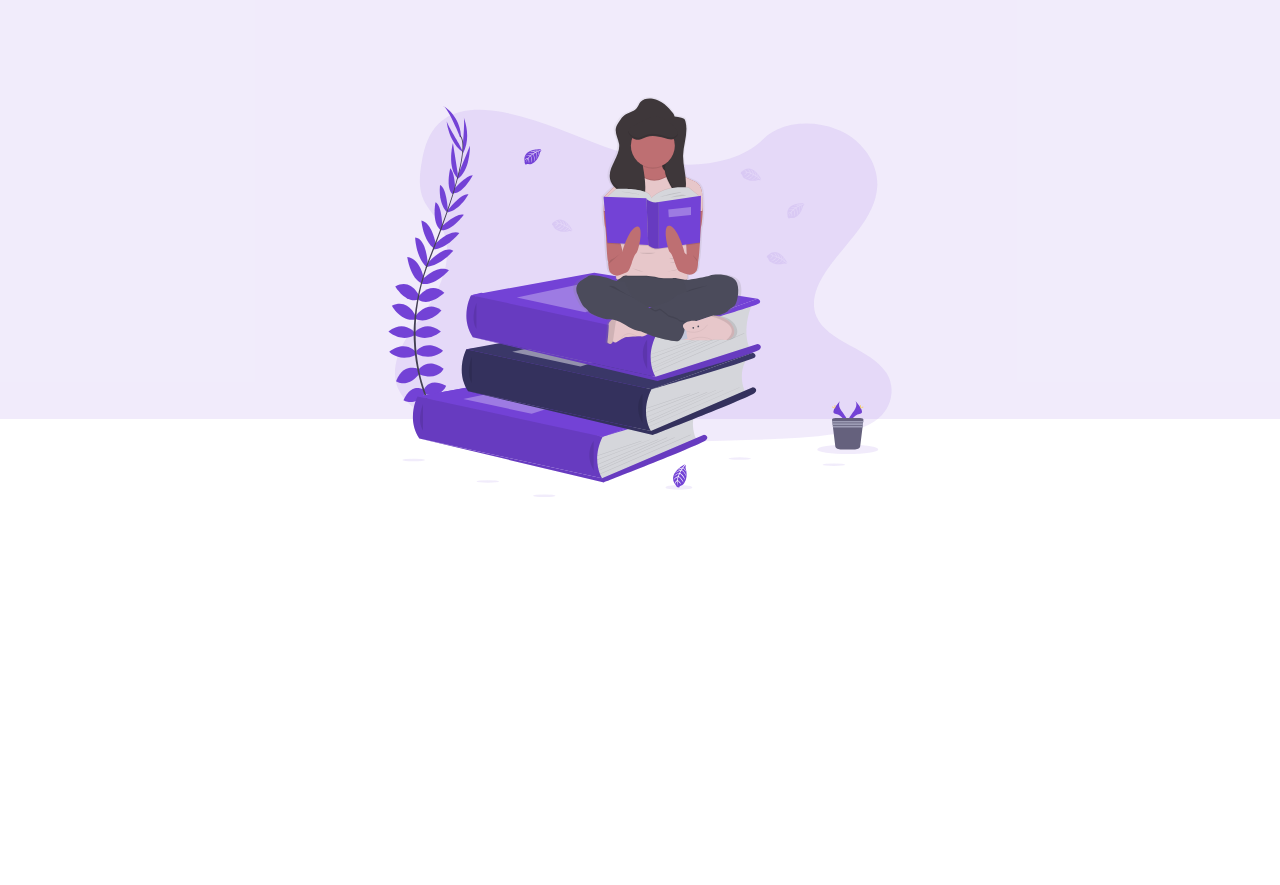
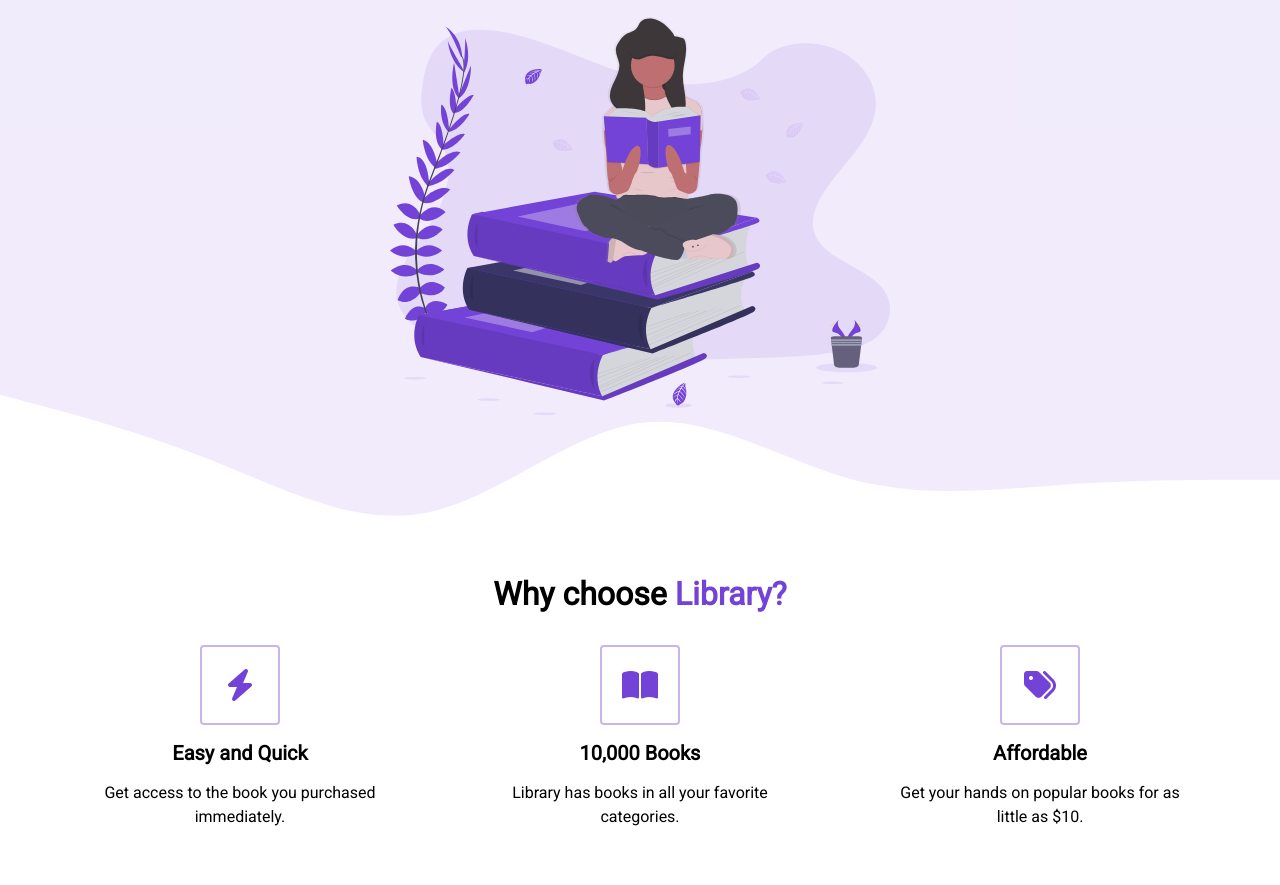
Before and after one commit to Rob-Price74/e-commerce-projectone, a plain HTML site: page index.html in a window 1280 px wide. Shown: the part 381-1266 px from the top of the page. Before the commit the page ends 882 px from the top, so only its background shows below. Drawn offline with Linux system fonts and the light colour scheme.

Commit message:
update two

```diff
--- a/index.html
+++ b/index.html
@@ -5,6 +5,7 @@
   <meta name="viewport" content="width=device-width, initial-scale=1.0">
   <title>Library</title>
   <link rel="stylesheet" href="styles.css">
+  <script src="https://kit.fontawesome.com/bd863ee761.js" crossorigin="anonymous"></script>
 </head>
 <body>
   <section id="landing">
@@ -31,5 +32,46 @@
 </div>
     </header>
   </section>
+
+  <main>
+    <section id="highlights">
+      <div class="container">
+        <div class="row">
+          <h2 class="section__title">
+            Why choose <span class="purple">Library?</span>
+          </h2>
+          <div class="highlight__wrapper">
+            <div class="highlight">
+              <div class="highlight__img">
+                <i class="fa-solid fa-bolt"></i>
+                </div>
+                <h3 class="highlight__subtitle">Easy and Quick</h3>
+                <p class="highlight__para">
+                  Get access to the book you purchased immediately.
+                </p>
+            </div>
+            <div class="highlight">
+              <div class="highlight__img">
+                <i class="fa-solid fa-book-open"></i>
+                </div>
+                <h3 class="highlight__subtitle">10,000 Books</h3>
+                <p class="highlight__para">
+                  Library has books in all your favorite categories.
+                </p>
+            </div>
+            <div class="highlight">
+              <div class="highlight__img">
+                <i class="fa-solid fa-tags"></i>
+                </div>
+                <h3 class="highlight__subtitle">Affordable</h3>
+                <p class="highlight__para">
+                  Get your hands on popular books for as little as $10.
+                </p>
+            </div>
+          </div>
+        </div>
+    </div>
+    </section>
+  </main>
 </body>
 </html>
--- a/styles.css
+++ b/styles.css
@@ -16,12 +16,17 @@
   margin-top: 100px;
   height: 100%;
   max-height: 50vh;
+  padding: 0 24px;
+}
+
+p {
+  line-height: 1.5;
 }
 
 .nav__container {
   width: 100%;
   max-width: 1200px;
-  padding: 0 20px;
+  padding: 0 24px;
   display: flex;
   justify-content: space-between;
   align-items: center;
@@ -75,14 +80,16 @@
 
 
 header {
-  height: calc(100vh - 80px);
+  height: auto;
+  min-height: calc(100vh - 80px);
 }
 
 .header__container {
   width: 100%;
-  max-width: 720px;
+  max-width: 1200px;
+  min-height: calc(100vh - 80px);
   margin: 0 auto;
-  height: 100%;
+  padding: 0 24px;
   display: flex;
   flex-direction: column;
   justify-content: space-between;
@@ -131,5 +138,88 @@
 }
 
 .header__img--wrapper {
-  paddding: 20px;
+  width: 100%;
+  margin: 0;
+  padding: 20px;
+  text-align: center;
 }
+
+.header__img--wrapper img {
+  width: 100%;
+  max-width: 500px;
+  height: auto;
+  margin: 0;
+  padding: 0;
+  margin-bottom: 80px;
+}
+
+.container {
+  padding: 56px 0
+}
+
+.row {
+  width: 100%;
+  max-width: 1200px;
+  margin: 0 auto;
+}
+
+/* HIGHLIGHTS */
+
+#highlights {
+  position: relative;
+}
+
+#highlights:before {
+  background: url('assets/wave.svg');
+  content: '';
+  position: absolute;
+  transform: translateY(-100%);
+  top: 1px;
+  left: 0;
+  width: 100vw;
+  height: 12vw;
+  background-size: cover;
+  background-repeat: no-repeat;
+}
+
+#highlights:after {
+
+}
+
+.highlight__wrapper {
+  display: flex;
+}
+
+.highlight {
+  padding: 0 24px;
+  width: calc(100% / 3);
+  display: flex;
+  align-items: center;
+  justify-content: center;
+  flex-direction: column;
+}
+
+.highlight__para {
+  text-align: center;
+  max-width: 280px;
+}
+
+.highlight__img {
+  border: 2px solid #7342d663;
+  color: #7342d6;
+  width: 80px;
+  height: 80px;
+  align-items: center;
+  justify-content: center;
+  display: flex;
+  border-radius: 4px;
+  font-size: 32px;
+  margin-bottom: 16px;
+}
+
+.highlight__subtitle {
+  font-size: 20px;
+  font-weight: bold;
+  margin-bottom: 16px;
+  text-align: center;
+}
```
